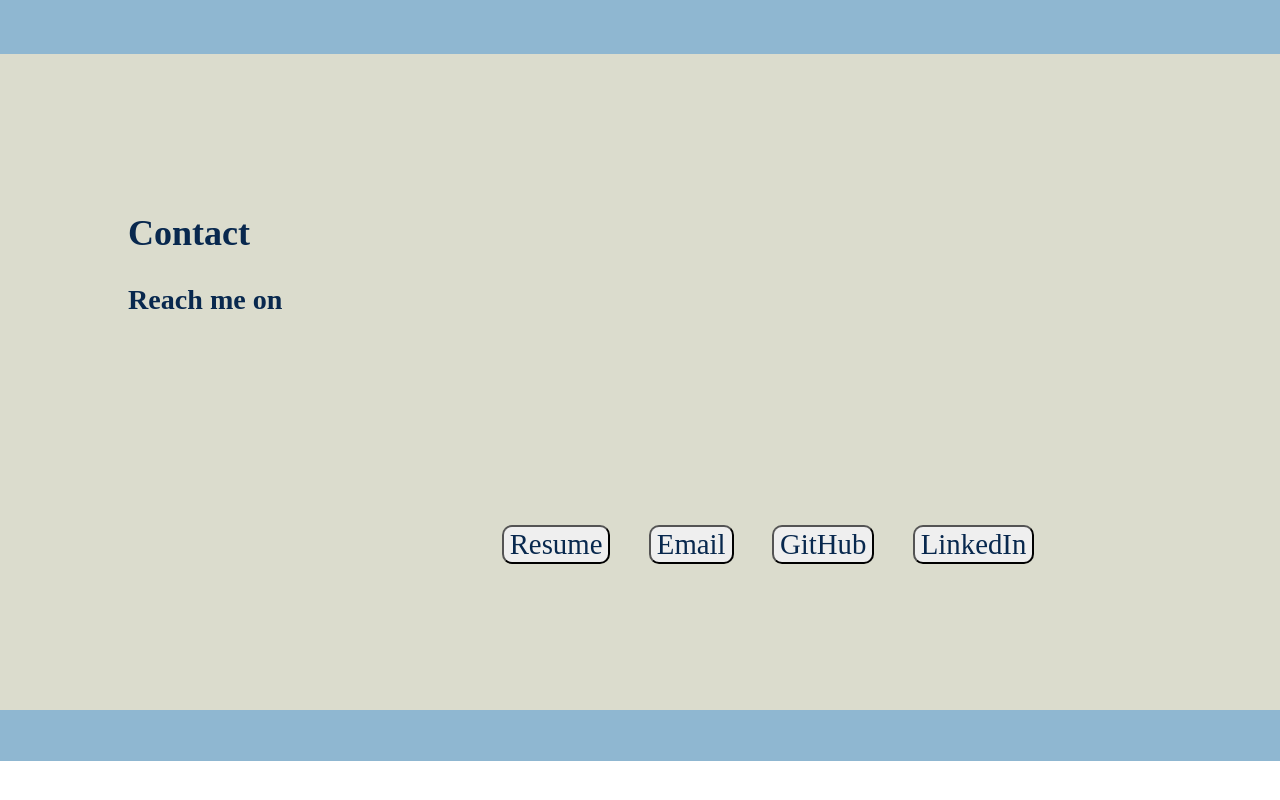
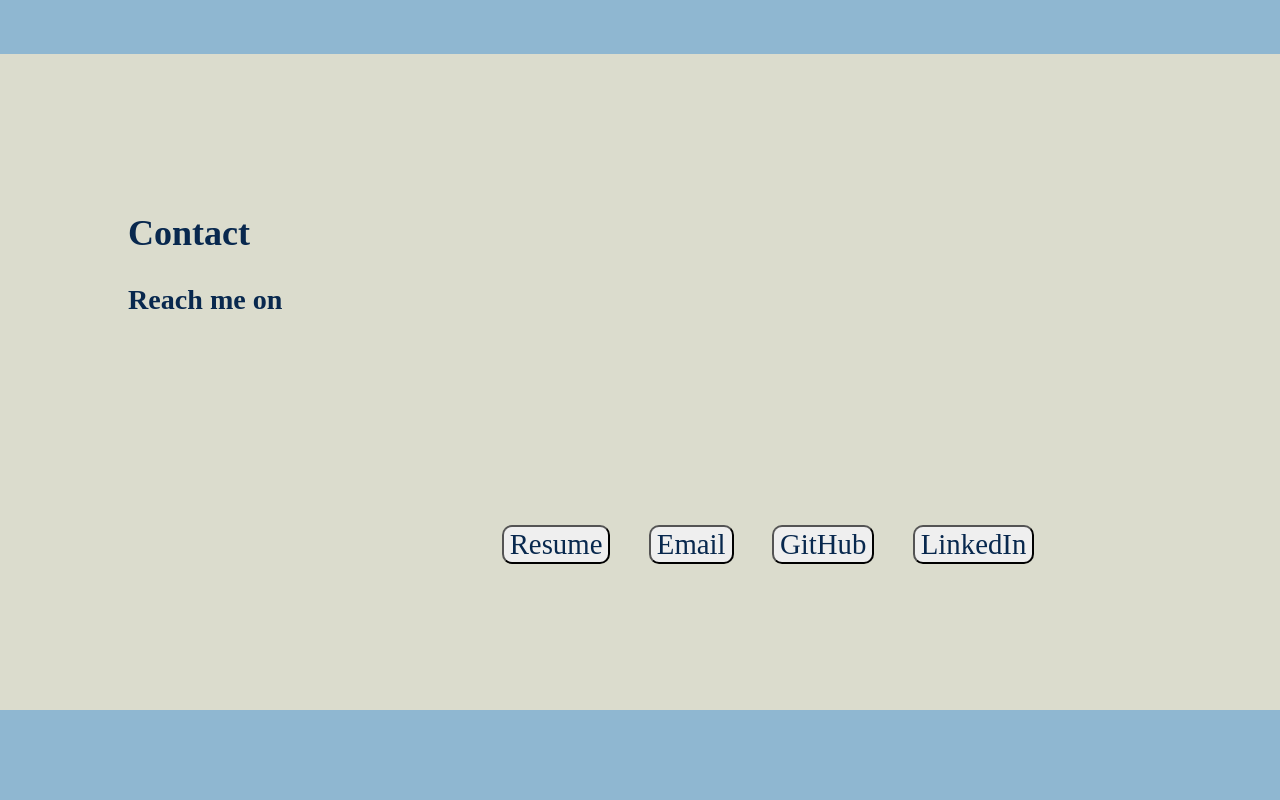
Before and after one commit to Haluethaichanok-Itti/newport, a React (Vite) app in the folder vite-project/: page / in a window 1280 px wide. Shown: the part 3669-4469 px from the top of the page. Before the commit the page ends 4430 px from the top, so only its background shows below. Built offline with nearby package versions, Linux system fonts and the light colour scheme; a web font is replaced by a local one.

Commit message:
fix:footer

```diff
--- a/vite-project/src/Homepage.css
+++ b/vite-project/src/Homepage.css
@@ -184,10 +184,34 @@ margin-bottom: 0;
     font-family: 'Oranienbaum', serif;
     font-size: 2.5rem;
 }
-footer{
+.footerpro{
+    /* position: absolute; */
+    float: right;
+    box-sizing: border-box;
     width: 100%;
-    padding: 2%;
-    color:white;
+    /* padding: 2%; */
+    right: 0px;
+    left: 0px;
+    margin-right: 0px; float: right;
+    box-sizing: border-box;
+    width: 120%;
+    /* padding: 2%; */
+    height: 90px;
+    right: 0px;
+    left: 0px;
+    margin-right: 0px;
+  float: left;
+    display: flex;
     background-color:rgb(143,183,209);
+/* max-width: 120%; */
+justify-content: end;
+  float: left;
+    display: flex;
 
+max-width: 120%;
+justify-content: end;
 }
+.footers{
+
+    width: 100%;
+}
--- a/vite-project/src/Homepage.jsx
+++ b/vite-project/src/Homepage.jsx
@@ -183,8 +183,14 @@ const HomePage = () => {
             </a>
           </div>
         </section>
+        {/* <div className="footer"> */}
+        {/* <footer></footer> */}
+        {/* </div> */}
       </main>
-      <footer></footer>
+      <div className="footers">
+        {" "}
+        <footer className="footerpro"></footer>
+      </div>
     </>
   );
 };
```
